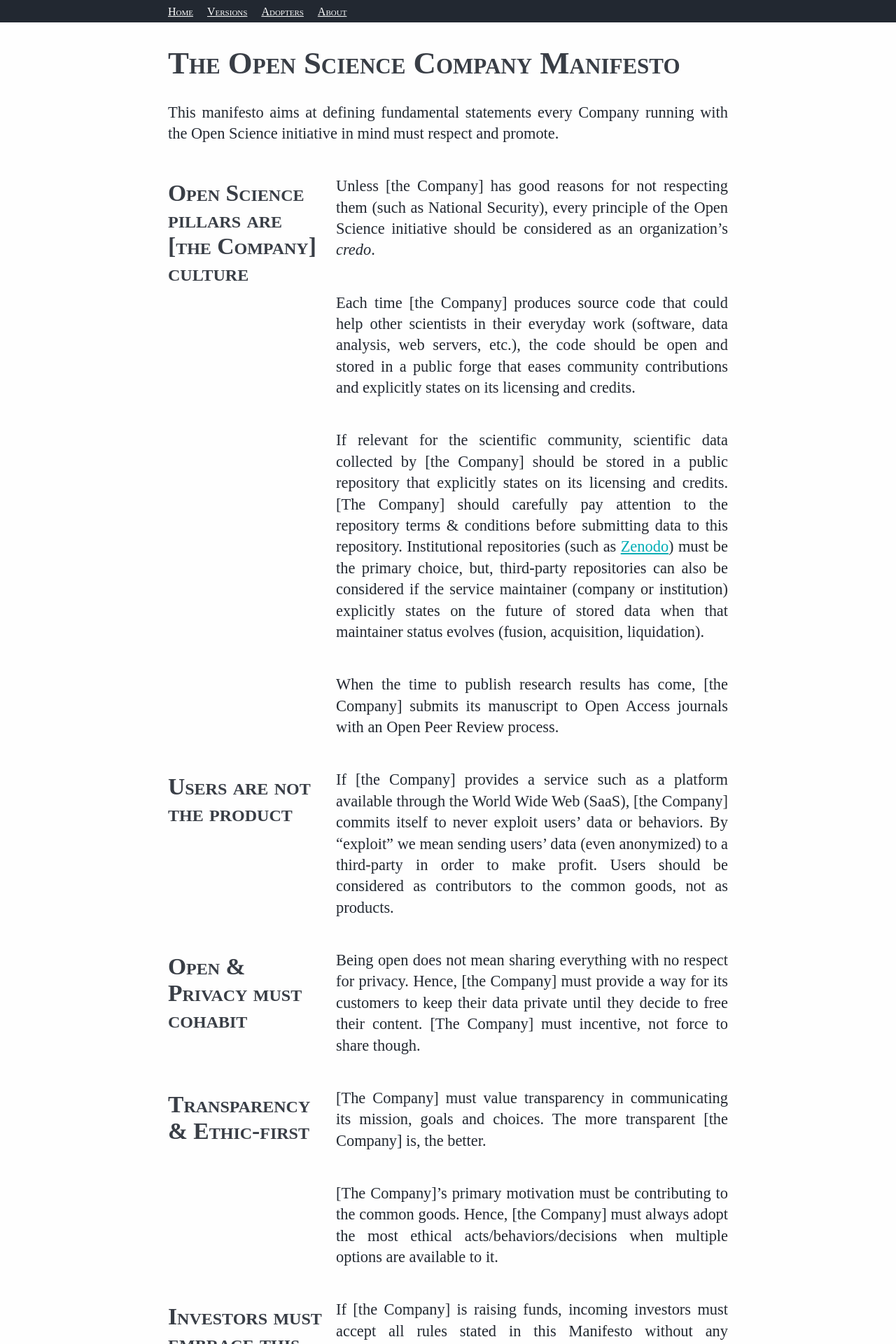
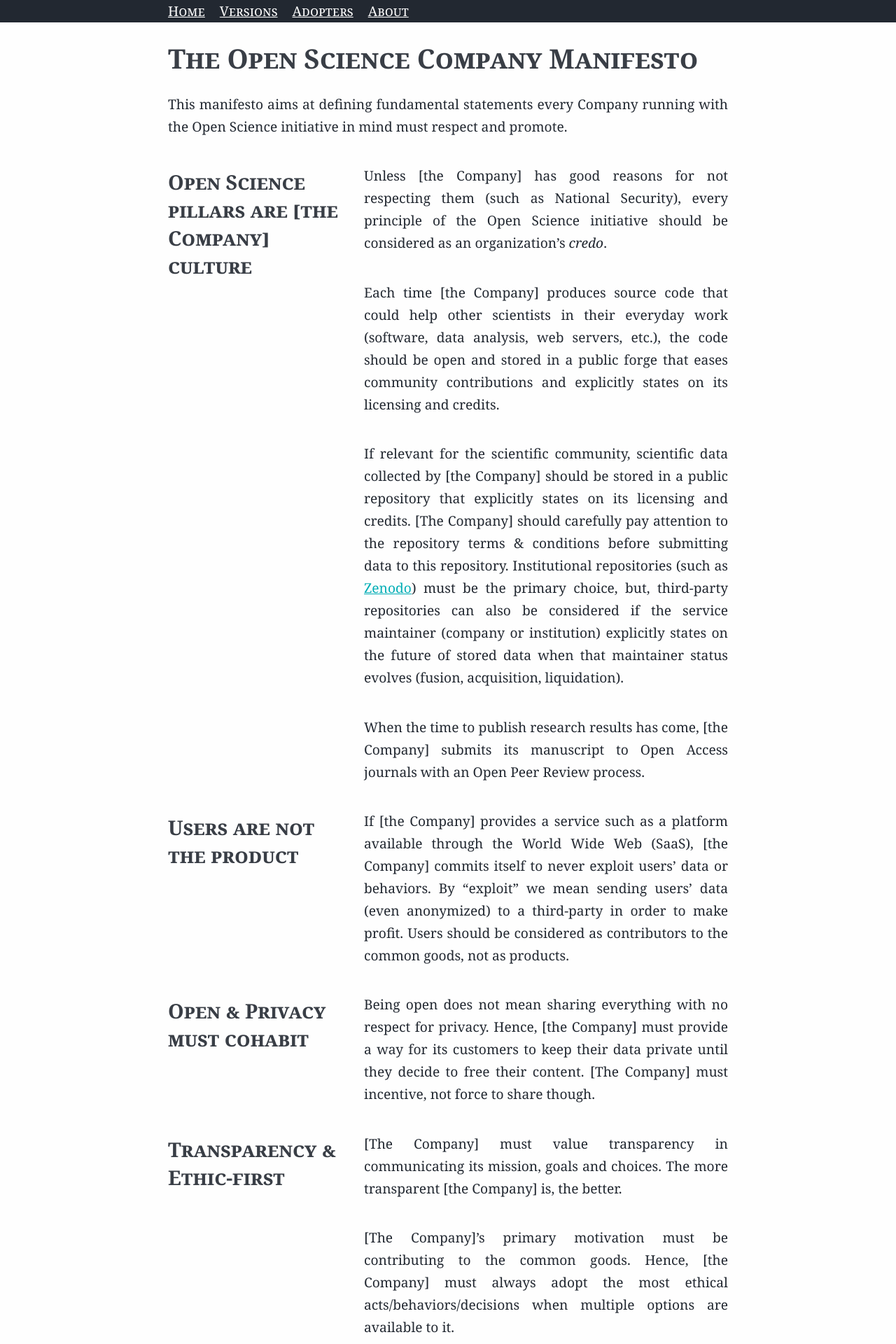
Before and after one commit to TailorDev/manifesto, a Jekyll site: the page built from index.html, in a window 1280 px wide. Shown: the top 1920 px of the page at 70% size. Built offline with Jekyll 4.4.1, drawn with Linux system fonts in a browser that asks for light colours.

Commit message:
Add various font related fixes

```diff
--- a/css/styles.scss
+++ b/css/styles.scss
@@ -10,6 +10,9 @@ body {
   padding: 0;
   color: $body-font-color;
   background-color: $body-background-color;
+  font-family: Georgia, 'Times New Roman', Times, serif;
+  line-height: 2rem;
+  font-size: 1.2rem;
 
   a {
     color: $primary-color;
@@ -23,15 +26,18 @@ body {
   h2,
   h3 {
     color: $heading-font-color;
-  }
-
-  h1,
-  h2 {
     font-variant: small-caps;
   }
 
+  h1 {
+    line-height: 3rem;
+  }
+
+  h2 {
+    line-height: 2.5rem;
+  }
+
   p {
-    line-height: 1.9rem;
     text-align: justify;
   }
 
@@ -64,7 +70,7 @@ body {
 
         li {
           display: inline-block;
-          margin: 0.5rem 1rem 0 0;
+          margin: 0 1rem 0 0;
 
           a {
             color: $body-background-color;
@@ -82,22 +88,20 @@ body {
   .content {
     @include fixed_width_centered;
 
-    font-family: "Times New Roman", Georgia, serif;
-    font-size: 1.4rem;
     padding: .1rem 2rem 1rem;
     background-color: $content-background-color;
 
     h2 {
       clear: both;
       float: left;
-      width: calc(30% - 1rem);
+      width: calc(35% - 1rem);
       padding-right: 1rem;
     }
 
     p + p,
     h2 + p {
       float: right;
-      width: 70%;
+      width: 65%;
     }
 
     p + p {
@@ -114,7 +118,7 @@ body {
 
     p {
       text-align: center;
-      line-height: 1rem;
+      line-height: 1.4rem;
     }
   }
 }
```
